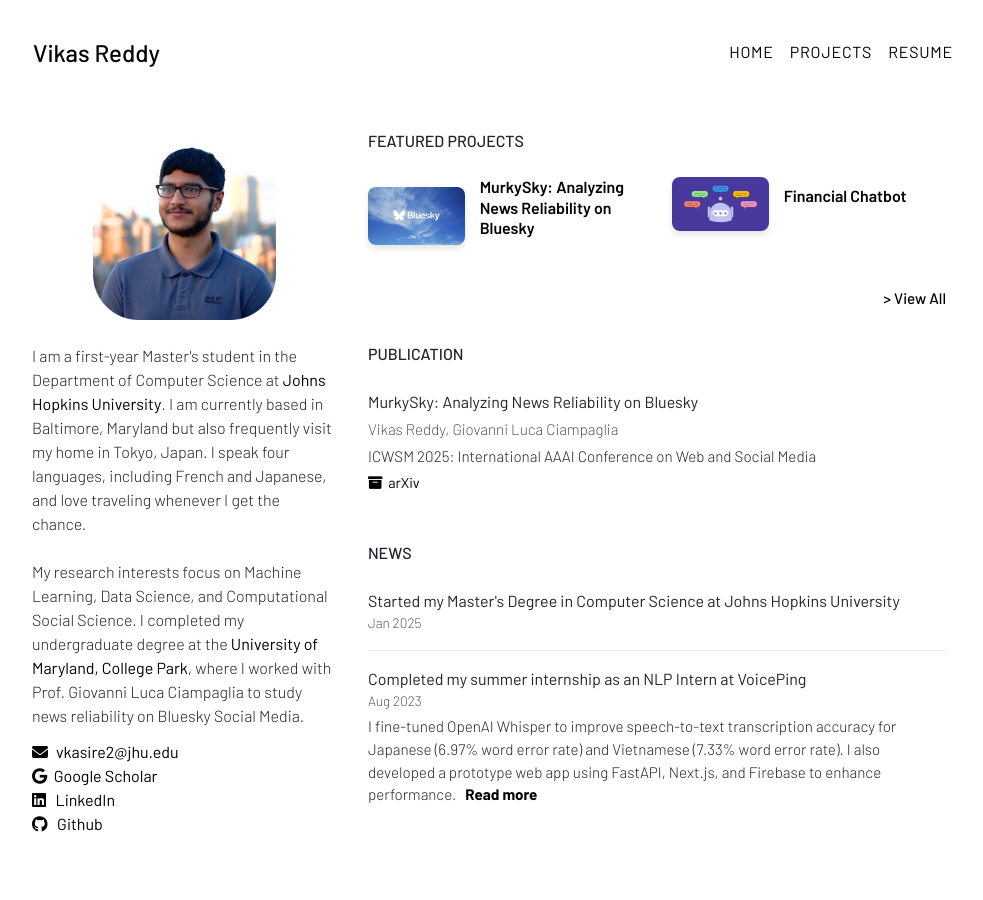
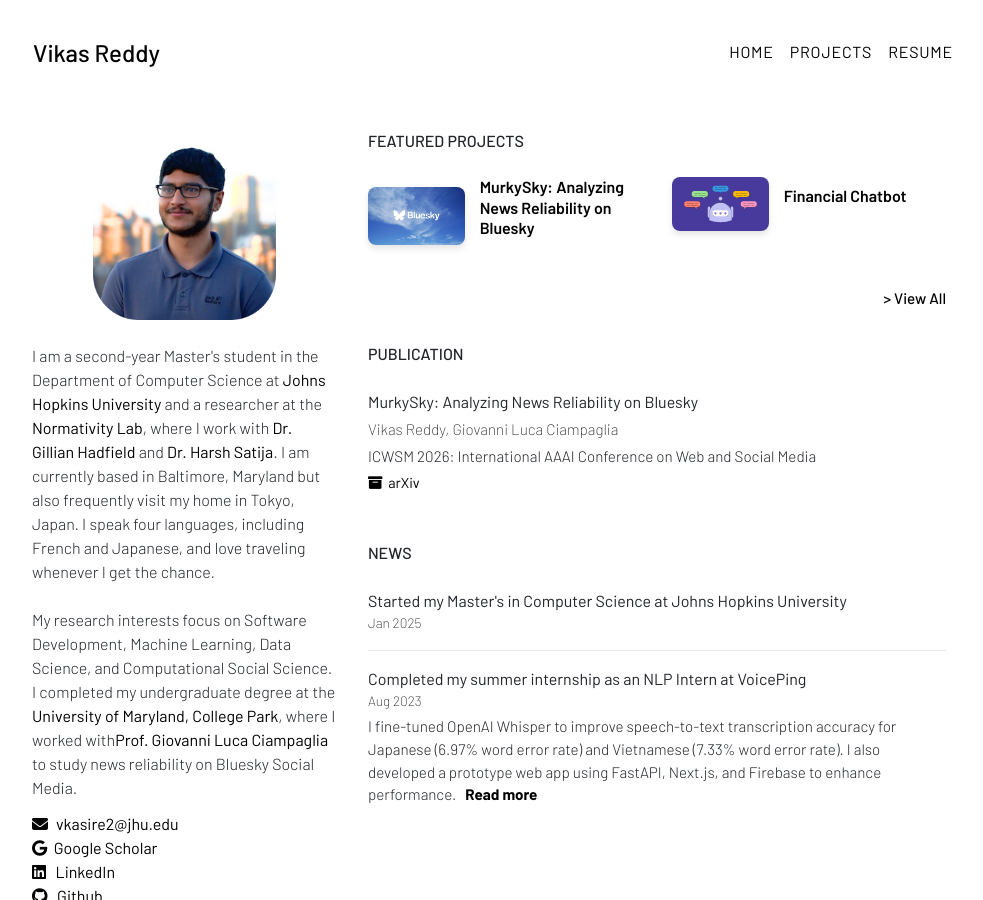
Before and after one commit to vikasreddy85/vikasreddy85.github.io, a Jekyll site: the page built from index.html, in a window 1280 px wide and 900 px high. Shown: the whole window, without its empty margins (143-1126 px from the left). Built offline with Jekyll 4.4.1, drawn with Linux system fonts in a browser that asks for light colours; nearby versions of some CDN libraries; some web fonts are replaced; library files that are not in the unit come from our copies.

Commit message:
Updated CV

```diff
--- a/_data/news.yml
+++ b/_data/news.yml
@@ -1,5 +1,5 @@
 list:
-  - title: "Started my Master's Degree in Computer Science at Johns Hopkins University"
+  - title: "Started my Master's in Computer Science at Johns Hopkins University"
     date: "Jan 2025"
   - title: "Completed my summer internship as an NLP Intern at VoicePing"
     date: "Aug 2023"
--- a/_data/publication.yml
+++ b/_data/publication.yml
@@ -3,7 +3,7 @@
     authors:
       - Vikas Reddy
       - Giovanni Luca Ciampaglia
-    venue_short: "ICWSM 2025"
+    venue_short: "ICWSM 2026"
     venue_long: "International AAAI Conference on Web and Social Media"
     arxiv: "https://arxiv.org/abs/2501.10557"
     website: "https://csdl.umd.edu/murkysky/"
--- a/cv/index.html
+++ b/cv/index.html
@@ -7,7 +7,7 @@
 {% assign news = site.data.news.list %}
 
 <div class="container py-4">
-    <p style="font-weight: 500 !important; text-transform: uppercase;">Resume &nbsp; [Last Updated in Jan 2025]</p>
+    <p style="font-weight: 500 !important; text-transform: uppercase;">Resume &nbsp; [Last Updated in Aug 2025]</p>
     <div class="row mt-4">
         <div class="col-12">
             <iframe src="{{'/assets/pdf/Vikas_Reddy_Resume.pdf' | relative_url }}" style="width: 100%; height: 1000px !important;"></iframe>
--- a/index.html
+++ b/index.html
@@ -21,9 +21,9 @@
             <img src="{{ '/assets/images/main/avatar-modified.png' | relative_url }}" alt="Profile image of Vikas Reddy" class="pt-3" style="height: auto; width: 60% !important; display: block; margin-left: auto; margin-right: auto;">
 
             <p style="font-weight: 300 !important" class="pt-4">
-                I am a first-year Master's student in the Department of Computer Science at <a href="https://www.jhu.edu/">Johns Hopkins University</a>. I am currently based in Baltimore, Maryland but also frequently visit my home in Tokyo, Japan. I speak four languages, including French and Japanese, and love traveling whenever I get the chance.
+                I am a second-year Master's student in the Department of Computer Science at <a href="https://www.jhu.edu/">Johns Hopkins University</a> and a researcher at the <a href="https://gillianhadfield.org/research/">Normativity Lab</a>, where I work with <a href="https://gillianhadfield.org/">Dr. Gillian Hadfield</a> and <a href="https://www.harshsatija.com/">Dr. Harsh Satija</a>. I am currently based in Baltimore, Maryland but also frequently visit my home in Tokyo, Japan. I speak four languages, including French and Japanese, and love traveling whenever I get the chance.
                 <br><br>
-                My research interests focus on Machine Learning, Data Science, and Computational Social Science. I completed my undergraduate degree at the <a href="https://www.cs.umd.edu/">University of Maryland, College Park</a>, where I worked with Prof. Giovanni Luca Ciampaglia to study news reliability on Bluesky Social Media.
+                My research interests focus on Software Development, Machine Learning, Data Science, and Computational Social Science. I completed my undergraduate degree at the <a href="https://www.cs.umd.edu/">University of Maryland, College Park</a>, where I worked with<a href="https://glciampaglia.com/ ">Prof. Giovanni Luca Ciampaglia</a> to study news reliability on Bluesky Social Media.
             </p>
 
             <p class="mb-0">
```
Also changed, not shown: 1 other file.
